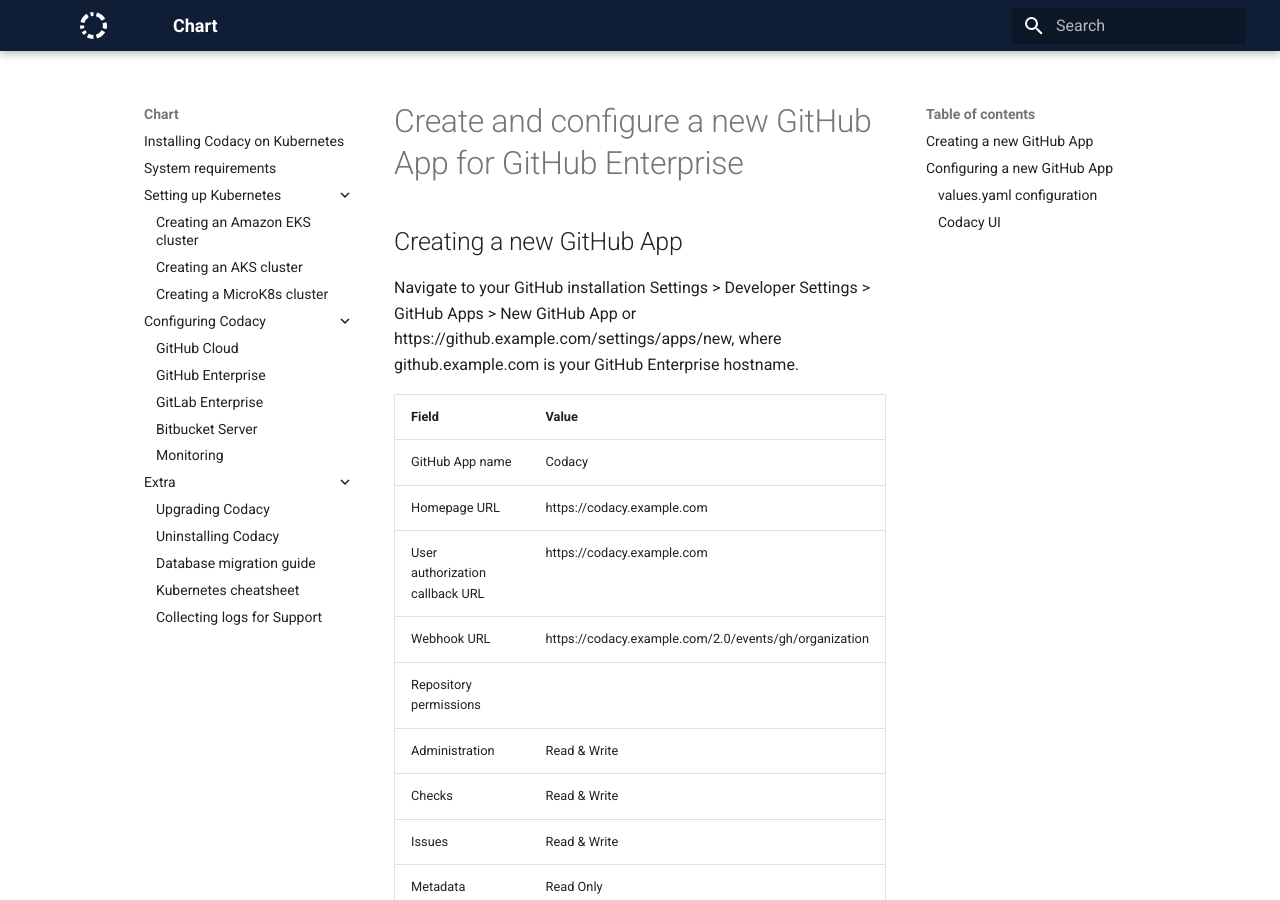
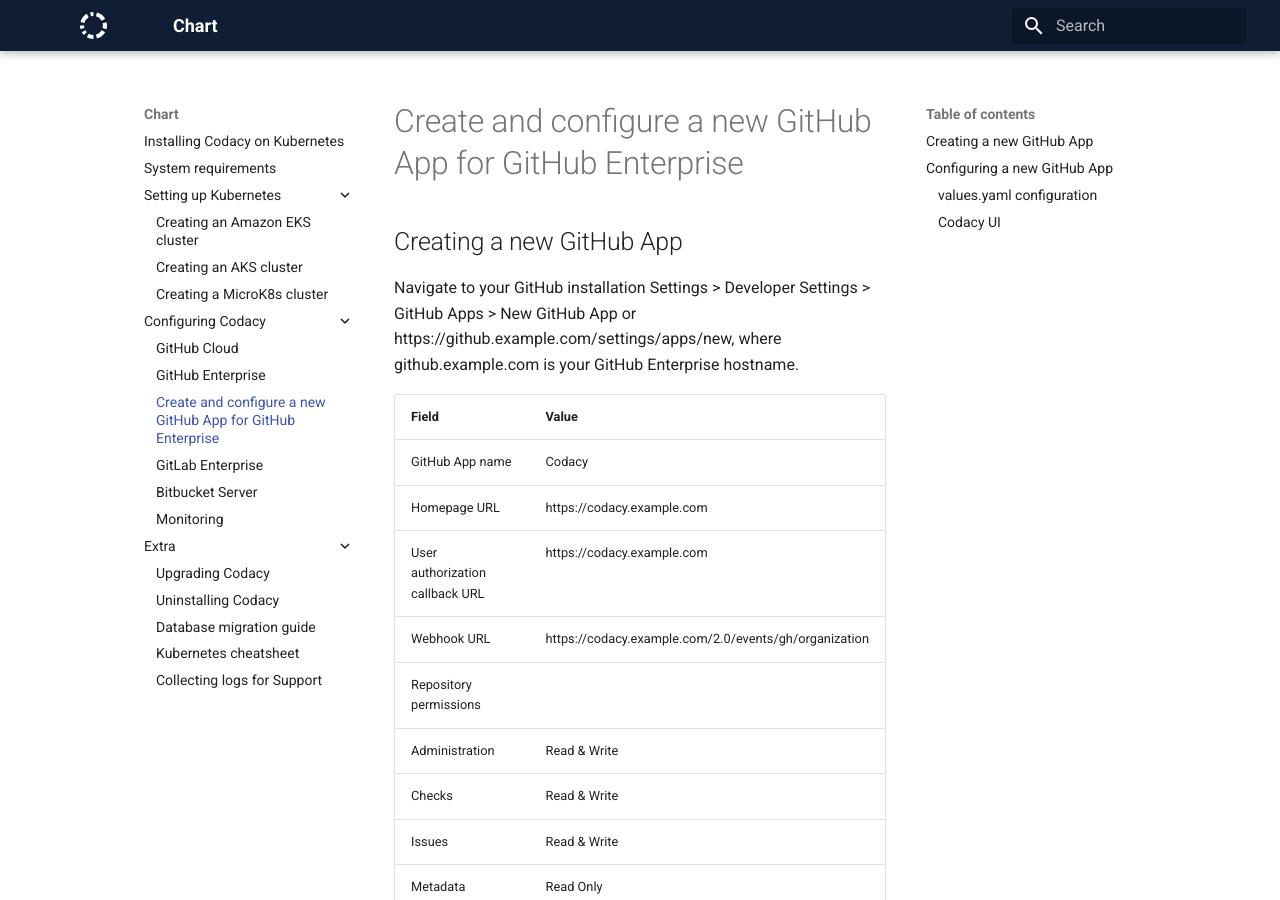
Before and after one commit to codacy/chart, an MkDocs documentation site: the page built from docs/configuration/git-providers/create-github-app.md, in a window 1280 px wide and 900 px high. Built offline with MkDocs 1.6.1 and Material for MkDocs 9.7.7, drawn with Linux system fonts in a browser that asks for light colours; some of the changed lines change nothing that is shown.

Commit message:
Fix path to image and include create-github-app in mkdocs.yaml nav

```diff
--- a/docs/configuration/git-providers/create-github-app.md
+++ b/docs/configuration/git-providers/create-github-app.md
@@ -44,4 +44,4 @@
 
 Update both Client ID and Client Secret with the ones generated by the new App (codacy.example.com/admin/integrations).
 
-![Configuring a new GitHub App](github-ui-configuration.png)
+![Configuring a new GitHub App](images/github-ui-configuration.png)
--- a/mkdocs.yml
+++ b/mkdocs.yml
@@ -47,6 +47,7 @@
   - "Configuring Codacy":
     - configuration/git-providers/github-cloud.md
     - configuration/git-providers/github-enterprise.md
+    - configuration/git-providers/create-github-app.md
     - configuration/git-providers/gitlab-enterprise.md
     - configuration/git-providers/bitbucket-enterprise.md
     - configuration/monitoring.md
```
